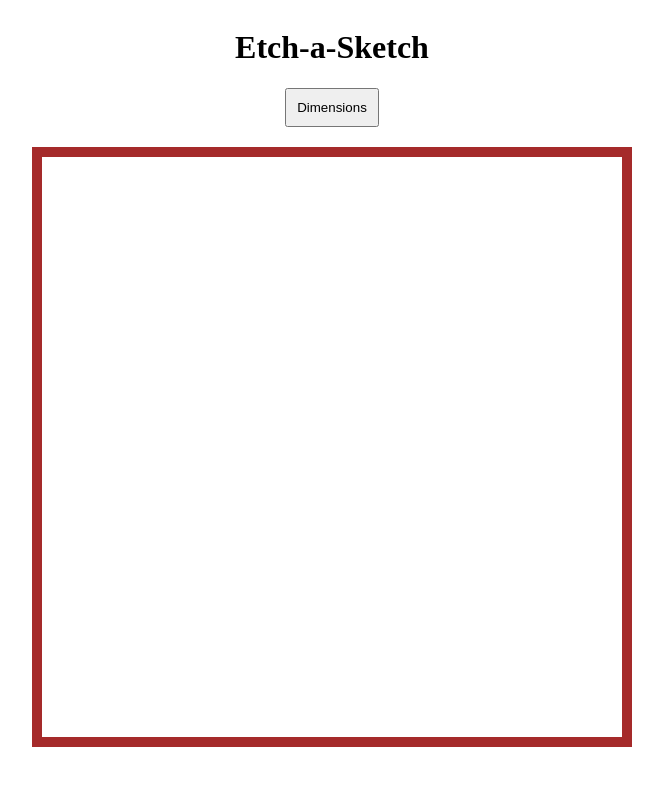
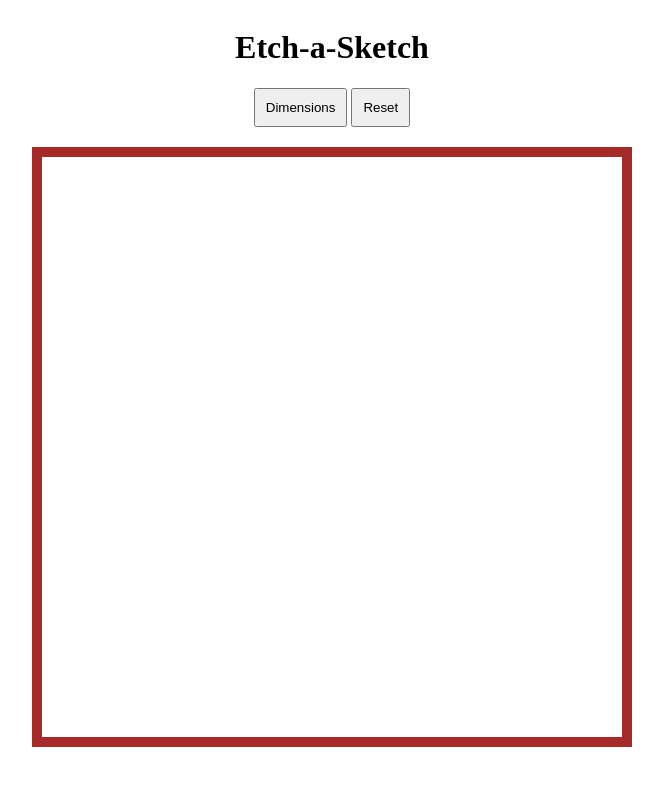
Before and after one commit to veen-git/Etch-a-sketch, a plain HTML site: page index.html in a window 1280 px wide. Shown: the whole page, without its empty margins (308-971 px from the left). Drawn offline with Linux system fonts and the light colour scheme.

Commit message:
Add eraser button

```diff
--- a/index.html
+++ b/index.html
@@ -10,9 +10,11 @@
     <h1>
         Etch-a-Sketch
     </h1>
-    <button>Dimensions</button>
+    <div id = buttonContainer>
+        <button id ="size">Dimensions</button>
+        <button id = "eraser">Reset</button>
+    </div>
     <div id = "Container">
-
     </div>
     <script src="script.js"></script>
 </body>
```
